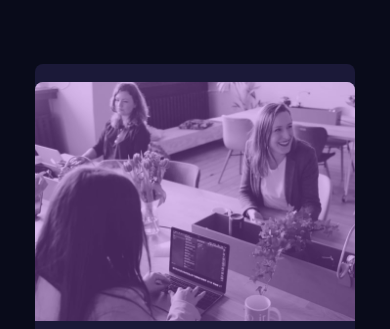
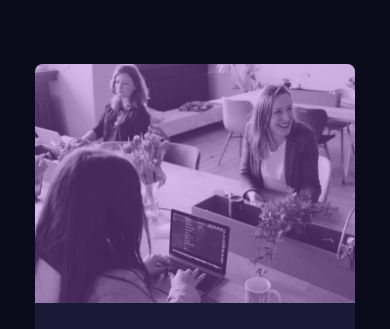
Before and after one commit to dekitsuneco/stats-card-component, a website: page app/index.html in a window 390 px wide. Shown: the top 329 px of the page. Drawn offline with Linux system fonts and the light colour scheme.

Commit message:
Fix hero img in mobile version

```diff
--- a/app/src/styles/scss/style.scss
+++ b/app/src/styles/scss/style.scss
@@ -41,12 +41,12 @@ body {
 **/
 .card {
   width: 20rem;
-  height: 43rem;
+  height: 40rem;
   margin: 4rem auto;
 
   display: flex;
   flex-direction: column;
-  justify-content: center;
+  //justify-content: center;
 
   font-family: 'Inter', sans-serif;
   font-weight: 400;
```
Also changed, not shown: app/src/styles/style.css, 1 other file.
